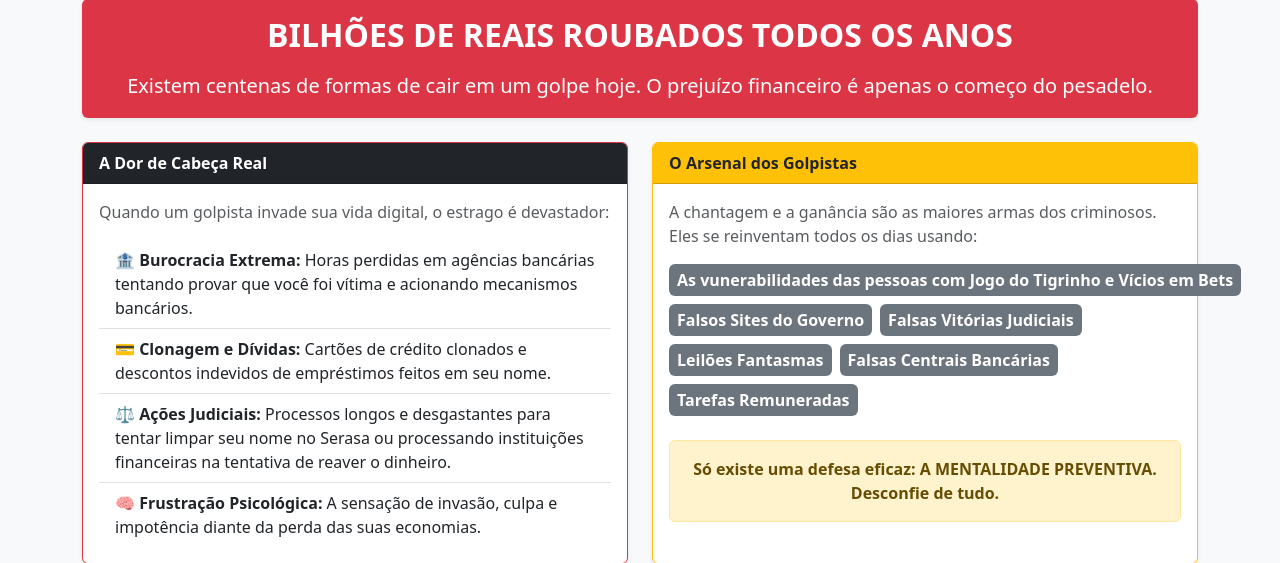
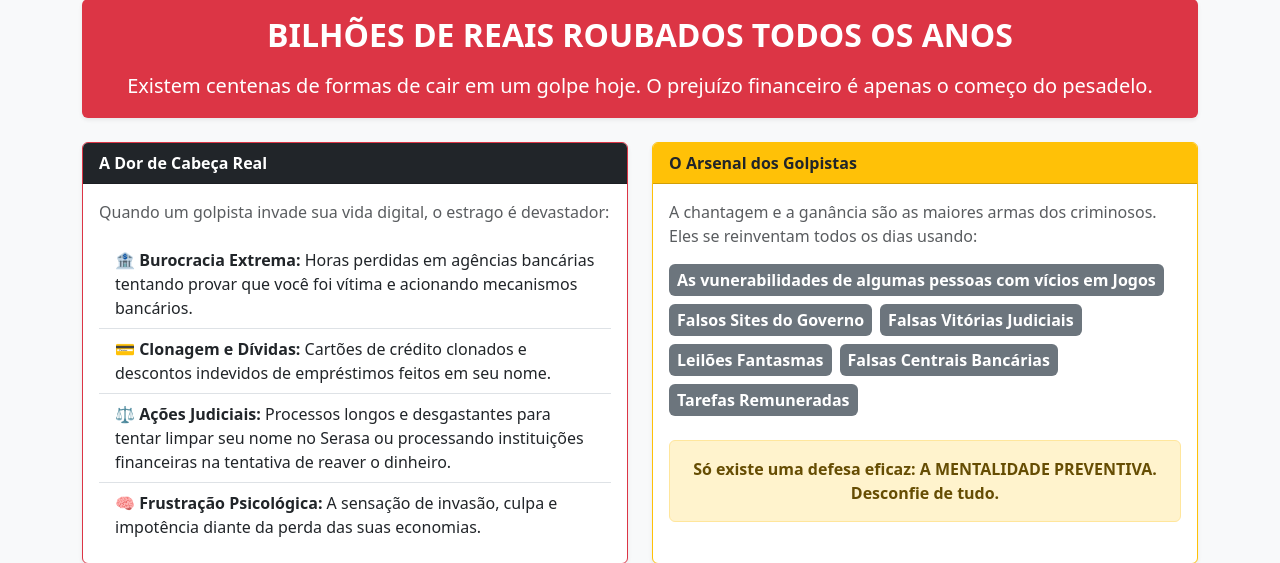
Before and after one commit to ronyvirginio/escudo-cidadao, a Flask app: page / in a window 1280 px wide, after a click on "🚨 O Preço do Golpe". Shown: the part 200-763 px from the top of the page. Run offline with Flask 3, Linux system fonts and the light colour scheme.

Commit message:
sincronizacao 1

```diff
--- a/templates/index.html
+++ b/templates/index.html
@@ -108,7 +108,7 @@
                             <div class="card-body">
                                 <p class="text-muted">A chantagem e a ganância são as maiores armas dos criminosos. Eles se reinventam todos os dias usando:</p>
                                 <div class="d-flex flex-wrap gap-2 mt-3">
-                                    <span class="badge bg-secondary fs-6 p-2">As vunerabilidades das pessoas com Jogo do Tigrinho e Vícios em Bets</span>
+                                    <span class="badge bg-secondary fs-6 p-2">As vunerabilidades de algumas pessoas com vícios em Jogos</span>
                                     <span class="badge bg-secondary fs-6 p-2">Falsos Sites do Governo</span>
                                     <span class="badge bg-secondary fs-6 p-2">Falsas Vitórias Judiciais</span>
                                     <span class="badge bg-secondary fs-6 p-2">Leilões Fantasmas</span>
```
